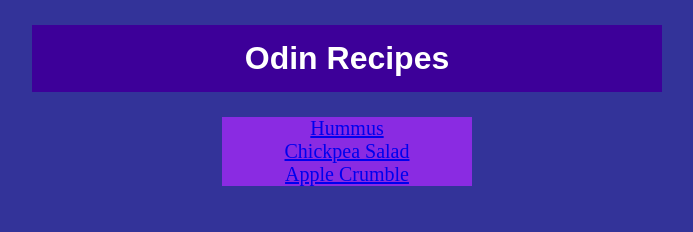
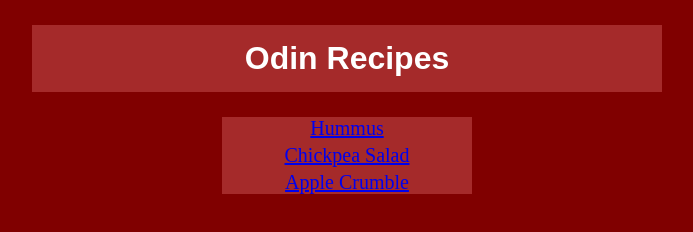
Before and after one commit to lovelylif3/odin-recipes, a plain HTML site: page index.html in a window 1280 px wide. Shown: the whole page, without its empty margins (293-986 px from the left). Drawn offline with Linux system fonts and the light colour scheme.

Commit message:
Change background colors to brown and maroon

```diff
--- a/style.css
+++ b/style.css
@@ -1,12 +1,12 @@
 html {
-    background-color: #333399;
+    background-color: maroon;
 }
 
 
 .mainheader {
     text-align: center;
     color: white;
-    background-color: #3d0099;
+    background-color: brown;
     font-weight: bold;
     font-family: Arial, Helvetica, sans-serif;
     margin: 25px auto;
@@ -29,10 +29,12 @@ h2{
     display: block;
     margin: 0 auto;
     text-align: center;
-    background-color: blueviolet;
+    background-color: brown;
     padding: auto;
 }
 
 .link {
     font-size: 20px;
+    color:aliceblue;
+    margin: 4px;
 }
```
